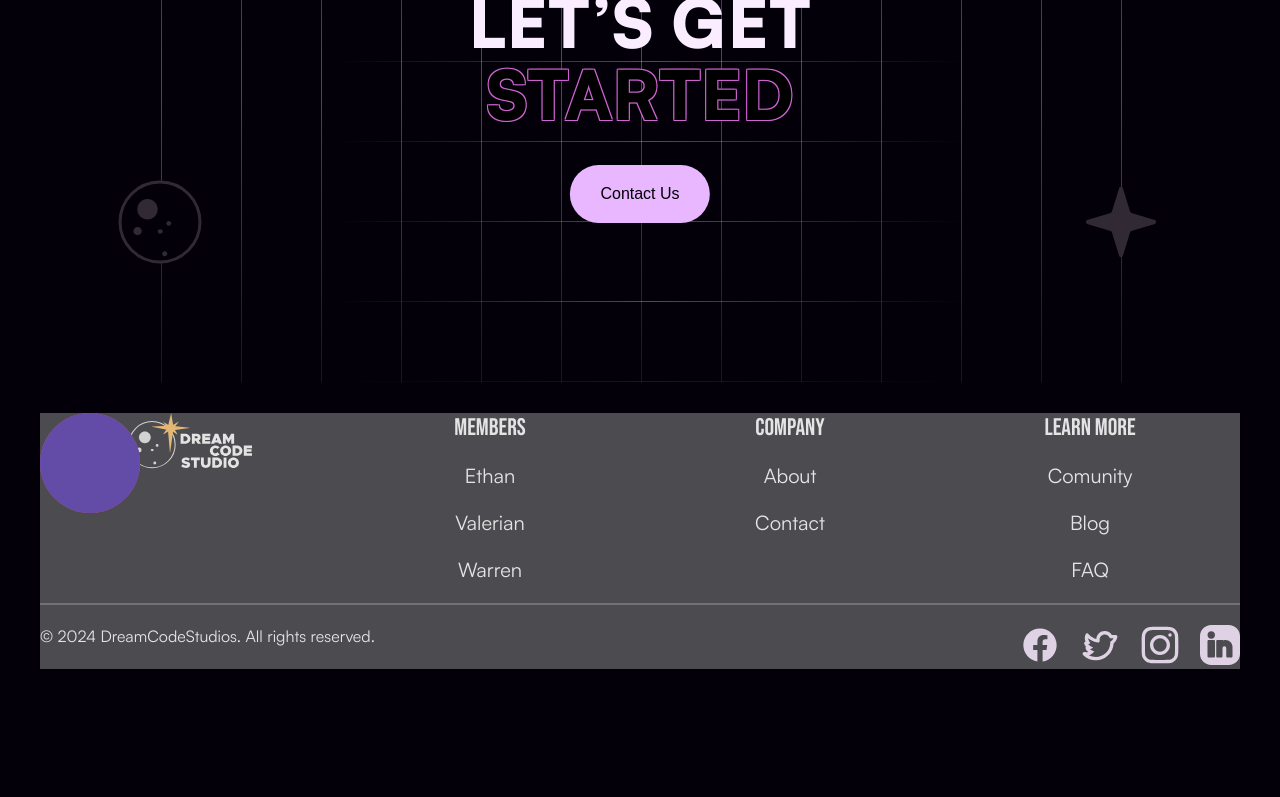
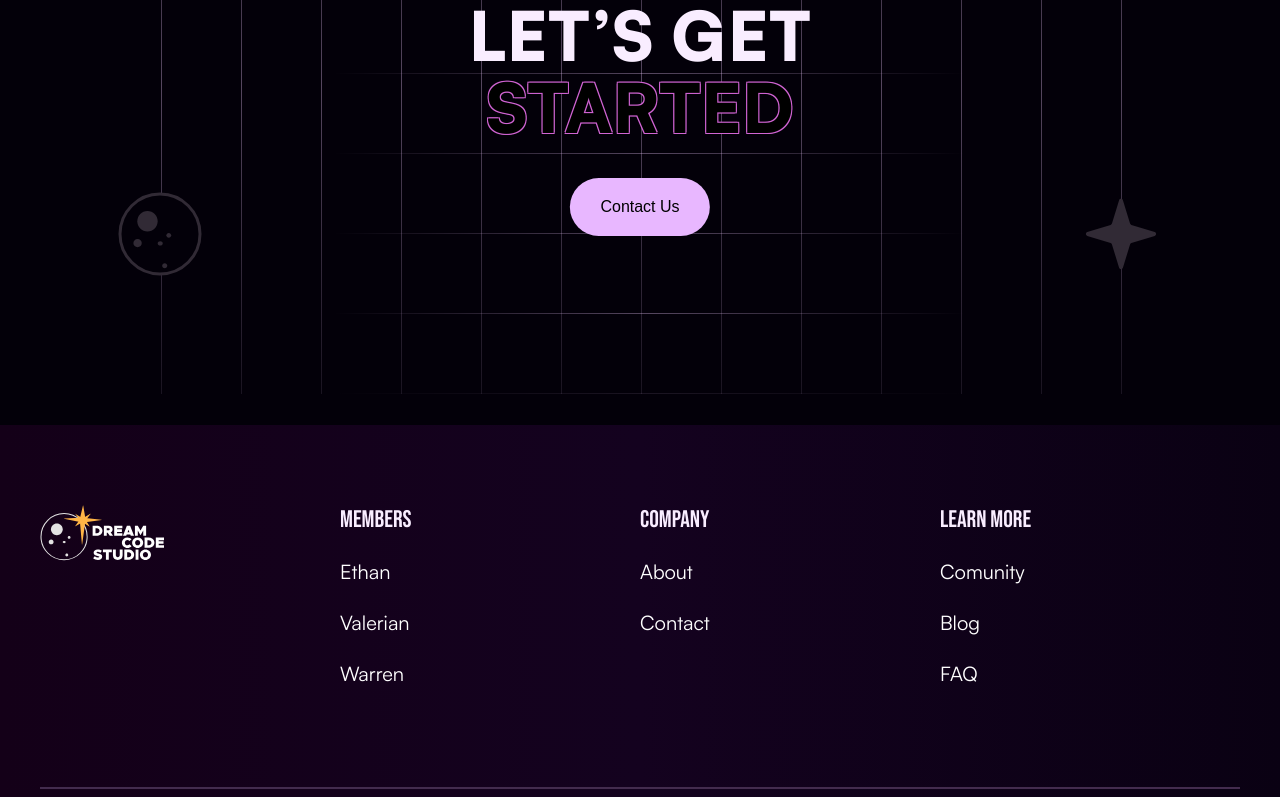
Before and after one commit to Dream-Code-Studio/dream-code-studio, a SvelteKit app: page / in a window 1280 px wide. Shown: the part 2000-2797 px from the top of the page. Before the commit the page ends 2669 px from the top, so only its background shows below. Built offline with nearby package versions, Linux system fonts and the light colour scheme.

Commit message:
Services and Footer Complete

```diff
--- a/src/routes/+layout.svelte
+++ b/src/routes/+layout.svelte
@@ -6,23 +6,21 @@
 
   let scrolled = false;
 
-  onMount(()=> {
-    window.addEventListener('scroll', ()=> {
+  onMount(() => {
+    window.addEventListener("scroll", () => {
       scrolled = window.scrollY > 0 ? true : false;
-    })
-  })
+    });
+  });
 </script>
 
-<div class={`header-wrapper ${scrolled && 'scrolled'}`}>
+<div class={`header-wrapper ${scrolled && "scrolled"}`}>
   <header class="header">
     <Logo />
     <Navbar />
     <Button text="Hire Us" />
   </header>
 </div>
-<div class="wrapper">
-  <slot />
-</div>
+<slot />
 
 <style>
   .wrapper {
@@ -30,7 +28,7 @@
     margin: auto;
     position: relative;
   }
-  .scrolled  {
+  .scrolled {
     backdrop-filter: blur(12px);
     /* background-color: white; */
     box-shadow: 0 10px 10px 0 rgba(0, 0, 0, 0.3);
--- a/src/routes/+page.svelte
+++ b/src/routes/+page.svelte
@@ -1,7 +1,7 @@
 <script>
   import Home from "./sections/Home/Home.svelte";
   import Portfolio from "./sections/Portfolio/Portfolio.svelte";
-  import CTA from "./sections/CTA/CTA.svelte";
+  import Services from "./sections/Services/Services.svelte";
   import Footer from "./sections/Footer/Footer.svelte";
 </script>
 
@@ -11,8 +11,8 @@
 <section id="portfolio" class="portfolio">
   <Portfolio/>
 </section>
-<section id="cta" class="cta">
-  <CTA/>
+<section id="services" class="services">
+  <Services/>
 </section>
 <section id="footer" class="footer">
   <Footer/>
--- a/src/routes/sections/Footer/Footer.svelte
+++ b/src/routes/sections/Footer/Footer.svelte
@@ -13,17 +13,18 @@
   };
 </script>
 
+<div class="wrapper">
   <div class="footer">
     <div class="upper-section">
       <div class="logo"><Logo /></div>
-    {#each Object.entries(footerData) as [title, items]}
+      {#each Object.keys(footerData) as title}
         <div class="list">
           <List {title} items={footerData[title]} />
         </div>
       {/each}
     </div>
     <div class="divider"></div>
-  <div class="bottom-section">
+    <div class="lower-section">
       <div class="copyright">© 2024 DreamCodeStudios. All rights reserved.</div>
       <div class="links">
         <div class="link"><Facebook /></div>
@@ -32,74 +33,47 @@
         <div class="link"><LinkedIn /></div>
       </div>
     </div>
-  <div class="violet circle"></div>
-  <div class="purple circle"></div>
-  <div class="red circle"></div>
-  <div class="blue circle"></div>
-  <div class="glassmorphism"></div>
+  </div>
 </div>
 
 <style>
+  .wrapper {
+    position: relative;
+    background: linear-gradient(90deg, #140018, #14021f, #0a0113);
+  }
   .footer {
+    max-width: 1200px;
     color: white;
+    margin: auto;
     display: flex;
     flex-direction: column;
     gap: 20px;
-    position: relative;
-    backdrop-filter: blur(10px);
   }
   .upper-section {
     display: flex;
     justify-content: space-between;
+    padding: 80px 0;
   }
   .divider {
     width: 100%;
     height: 2px;
-    background-color: rgb(66, 66, 66);
+    background-color: #432C4E;
   }
   .list,
   .logo {
     flex: 1;
-    text-align: center;
   }
-  .bottom-section {
+  .lower-section {
     display: flex;
     justify-content: space-between;
+    padding: 20px;
   }
   .copyright {
     font-family: "Satoshi-Regular";
+    font-size: 24px;
   }
   .links {
     display: flex;
     gap: 20px;
   }
-  .purple {
-    background-color: #6a0080;
-  }
-  .red {
-    background-color: #a40027;
-  }
-  .blue {
-    background-color: #29009d;
-  }
-  .violet {
-    background-color: #5d0059;
-  }
-  .circle {
-    width: 100px;
-    height: 100px;
-    border-radius: 50%;
-    position: absolute;
-    top: 0;
-    left: 0;
-  }
-  .glassmorphism {
-    width: 100%;
-    height: 100%;
-    position: absolute;
-    top: 0;
-    left: 0;
-    background-color: rgb(187, 187, 187, 0.4);
-    backdrop-filter: blur(1000px);
-  }
 </style>
--- a/src/routes/sections/Footer/components/List.svelte
+++ b/src/routes/sections/Footer/components/List.svelte
@@ -14,12 +14,13 @@
   .list {
     display: flex;
     flex-direction: column;
-    gap: 20px;
+    gap: 24px;
   }
   .title {
     font-family: "Bebas Neue", sans-serif;
     font-weight: 400;
     font-size: 24px;
+    color: #F9EDFF;
   }
   .item {
     list-style: none;
--- a/src/routes/sections/CTA/CTA.svelte
+++ b/src/routes/sections/Services/Services.svelte
@@ -3,17 +3,17 @@
   import Button from "../../components/Button.svelte";
 </script>
 
-<div class="cta-section">
+<div class="services-section">
   <div class="content">
     <div class="small-text">GET IN TOUCH</div>
     <div class="text">LET’S GET <br /><span class="outline">STARTED</span></div>
     <Button text="Contact Us" />
   </div>
-  <div class="background"><Background /></div>
+  <Background />
 </div>
 
 <style>
-  .cta-section {
+  .services-section {
     position: relative;
     text-align: center;
     line-height: 72px;
```
Lines whose indentation alone changed are shown as unchanged.
